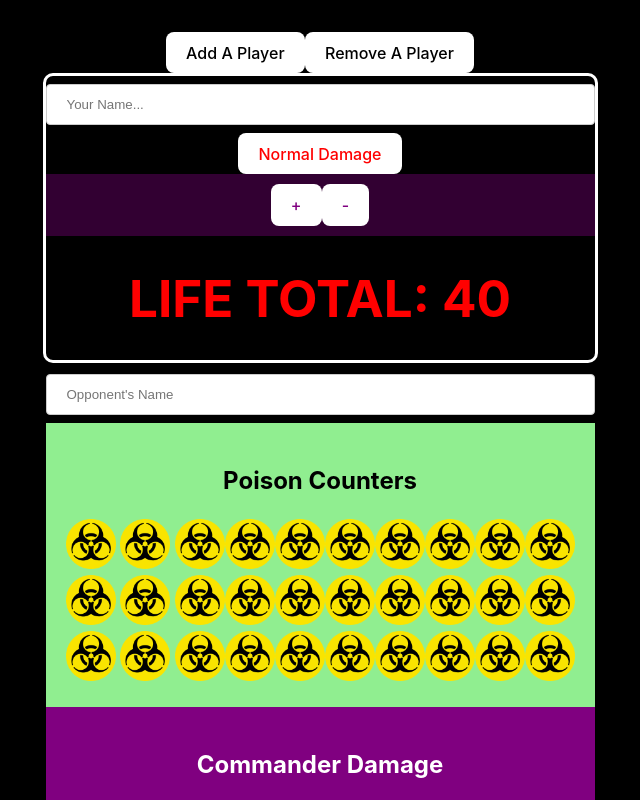
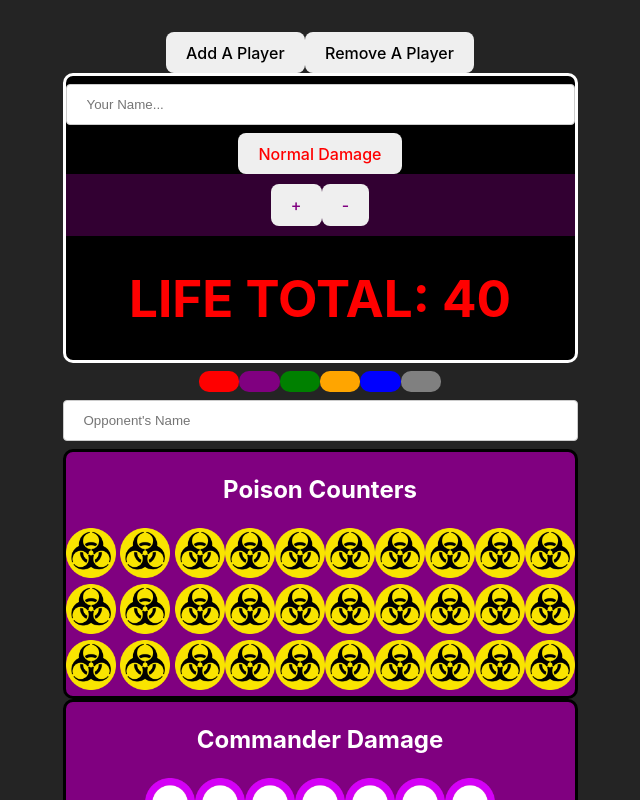
Before and after one commit to SharukhGV/commander-app, a React (Vite) app: page / in a window 1280 px wide. Shown: the top 800 px of the page, without its empty margins (320-960 px from the left). Built offline with nearby package versions, Linux system fonts and the light colour scheme.

Commit message:
added buttons to change background color

```diff
--- a/src/App.css
+++ b/src/App.css
@@ -61,10 +61,7 @@ input[type=text], select {
   border-radius: 4px;
   box-sizing: border-box;
 }
-
+/*
 body{
   background-color: rgb(253, 246, 233);
-}
-button{
-  background-color: bisque;
-}
+} */
--- a/src/components/ButtonPegs.jsx
+++ b/src/components/ButtonPegs.jsx
@@ -1,23 +1,55 @@
 
 import CommanderDamage from "./CommanderDamage"
 import BioHazard from "./BioHazard"
-
+import { useState } from "react";
 function ButtonPegs(){
 
 
 
 
+        const [currentColor, setCurrentColor] = useState("purple");
+
+        const colors = {
+          red: { backgroundColor: "red",border:"solid", borderRadius:"10px", borderColor:"black" },
+          purple: { backgroundColor: "purple",border:"solid", borderRadius:"10px", borderColor:"black" },
+          green: { backgroundColor: "green",border:"solid", borderRadius:"10px", borderColor:"black" },
+          orange: { backgroundColor: "orange",border:"solid", borderRadius:"10px", borderColor:"black" },
+          blue: { backgroundColor: "blue",border:"solid", borderRadius:"10px", borderColor:"black" },
+          gray: { backgroundColor: "grey",border:"solid", borderRadius:"10px", borderColor:"black" },
+        };
+      function Red(){
+        setCurrentColor("red")
+      }
+      function Purple(){
+        setCurrentColor("purple")
+      }  function Green(){
+        setCurrentColor("green")
+      }  function Orange(){
+        setCurrentColor("orange")
+      }  function Blue(){
+        setCurrentColor("blue")
+      }  function Grey(){
+        setCurrentColor("gray")
+      }
+
 return(
-    <div style={{border:"solid", borderRadius:"10px", borderColor:"black"}}>
+    <div>
+        <button style={{borderRadius:"10px",backgroundColor:"red"}} onClick={Red}></button>
+        <button style={{borderRadius:"10px",backgroundColor:"purple"}} onClick={Purple}></button>
+        <button style={{borderRadius:"10px",backgroundColor:"Green"}} onClick={Green}></button>
+        <button style={{borderRadius:"10px",backgroundColor:"Orange"}} onClick={Orange}></button>
+        <button style={{borderRadius:"10px",backgroundColor:"Blue"}} onClick={Blue}></button>
+        <button style={{borderRadius:"10px",backgroundColor:"Gray"}} onClick={Grey}></button>
+
     <input type="text" placeholder="Opponent's Name"/>
-<div style={{backgroundColor:"lightgreen", padding:"20px"}}>
-    <h2 style={{color:"black"}}>Poison Counters</h2>
+<div style={colors[`${currentColor}`]}>
+    <h2 style={{color:"white"}}>Poison Counters</h2>
 <div><BioHazard /> <BioHazard /> <BioHazard /><BioHazard /><BioHazard /><BioHazard /><BioHazard /><BioHazard /><BioHazard /><BioHazard /></div>
 <div><BioHazard /> <BioHazard /> <BioHazard /><BioHazard /><BioHazard /><BioHazard /><BioHazard /><BioHazard /><BioHazard /><BioHazard /></div>
 <div><BioHazard /> <BioHazard /> <BioHazard /><BioHazard /><BioHazard /><BioHazard /><BioHazard /><BioHazard /><BioHazard /><BioHazard /></div>
 </div>
 
-<div style={{backgroundColor:"purple", padding:"20px"}}>
+<div style={colors[`${currentColor}`]}>
 <h2 style={{color:"white"}}>Commander Damage</h2>
 <div><CommanderDamage/><CommanderDamage/><CommanderDamage/><CommanderDamage/><CommanderDamage/><CommanderDamage/><CommanderDamage/></div>
 <div><CommanderDamage/><CommanderDamage/><CommanderDamage/><CommanderDamage/><CommanderDamage/><CommanderDamage/><CommanderDamage/></div>
--- a/src/components/Counter.jsx
+++ b/src/components/Counter.jsx
@@ -48,7 +48,6 @@ function DecrementCommander(){
 //     event.preventDefault()
 //     name.push(inputValue)
 // }
-
 return(
 <div style= {{border:"solid", backgroundColor:"black", borderColor:"white", borderRadius:"10px", flexFlow:"row"}}>
 
--- a/src/index.css
+++ b/src/index.css
@@ -42,7 +42,7 @@ button {
   font-size: 1em;
   font-weight: 500;
   font-family: inherit;
-  background-color: #ffffff;
+  /* background-color: #ffffff; */
   cursor: pointer;
   transition: border-color 0.25s;
 }
@@ -87,6 +87,6 @@ input[type=text], select {
   box-sizing: border-box;
 }
 
-body{
+/* body{
   background-color: black;
-}
+} */
```
